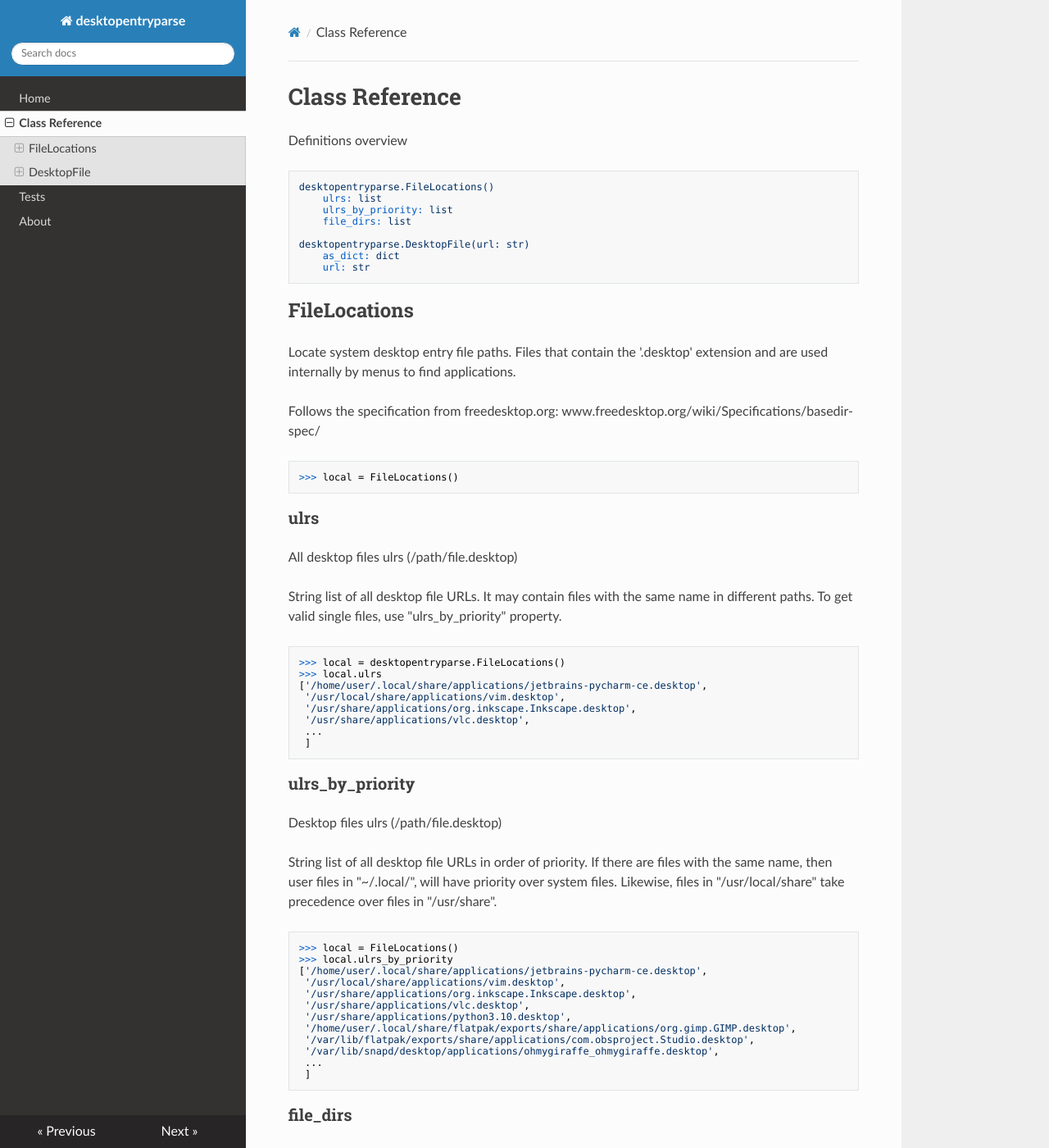
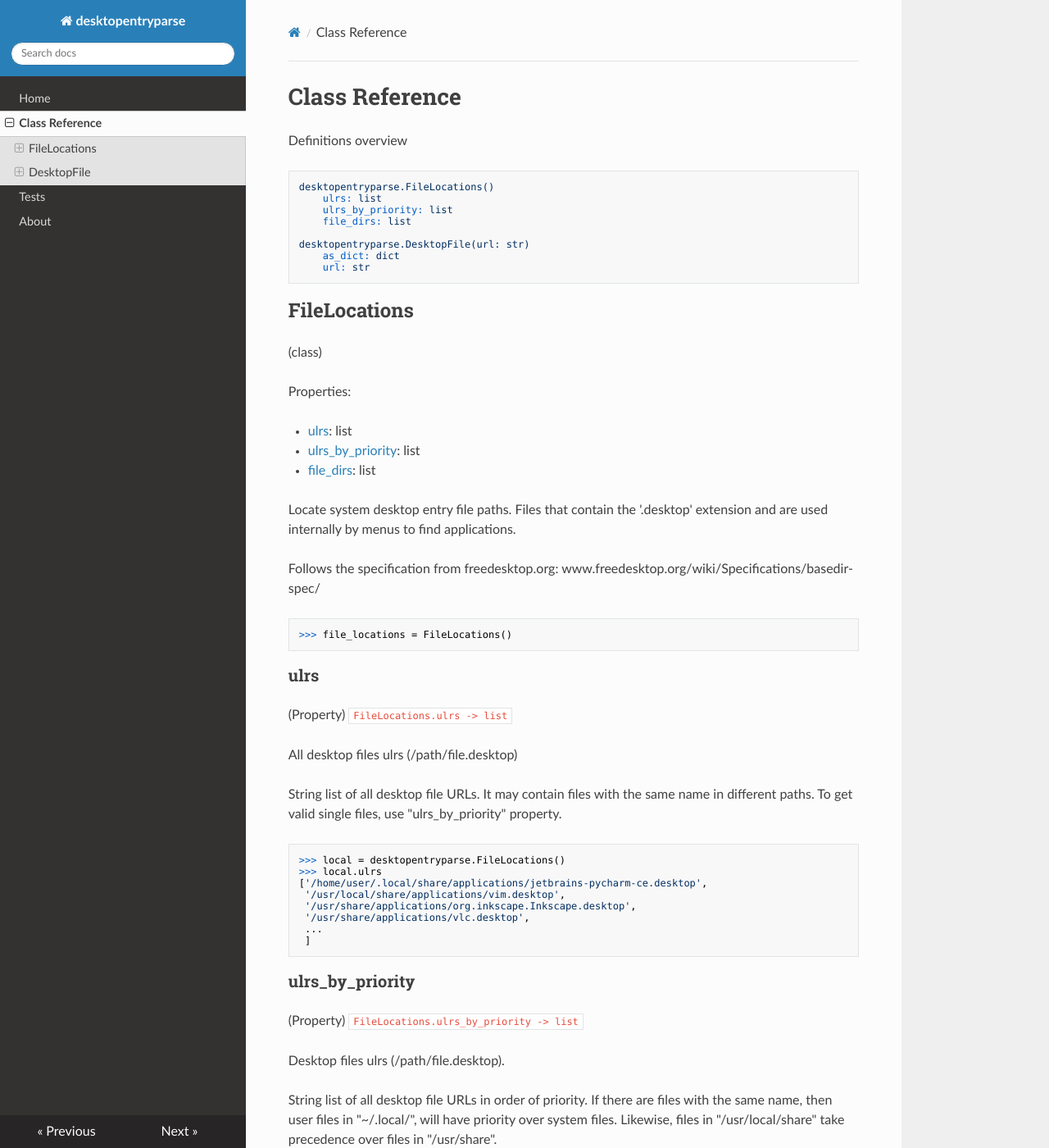
Before and after one commit to w-a-gomes/desktopentries, an MkDocs documentation site: the page built from docs/reference.md, in a window 1280 px wide and 1400 px high. Shown: the whole window at 82% size. Built offline with MkDocs 1.6.1, drawn with Linux system fonts in a browser that asks for light colours; nearby versions of some CDN libraries; some of the changed text lies outside the part shown.

Commit message:
documentation update

````diff
--- a/docs/reference.md
+++ b/docs/reference.md
@@ -13,16 +13,26 @@ desktopentryparse.DesktopFile(url: str)
 ```
 
 ## FileLocations
+(class)
+
+Properties:
+
+* [ulrs](#ulrs): list
+* [ulrs_by_priority](#ulrs_by_priority): list
+* [file_dirs](#file_dirs): list
+
 Locate system desktop entry file paths.
 Files that contain the '.desktop' extension and are used internally by
 menus to find applications.
 
 Follows the specification from freedesktop.org: www.freedesktop.org/wiki/Specifications/basedir-spec/
 ```python
->>> local = FileLocations()
+>>> file_locations = FileLocations()
 ```
 
 ### ulrs
+(Property) `FileLocations.ulrs -> list`
+
 All desktop files ulrs (/path/file.desktop)
 
 String list of all desktop file URLs. It may contain files with the
@@ -41,7 +51,9 @@ same name in different paths. To get valid single files, use
 ```
 
 ### ulrs_by_priority
-Desktop files ulrs (/path/file.desktop)
+(Property) `FileLocations.ulrs_by_priority -> list`
+
+Desktop files ulrs (/path/file.desktop).
 
 String list of all desktop file URLs in order of priority.
 If there are files with the same name, then user files in "~/.local/",
@@ -64,7 +76,7 @@ will have priority over system files. Likewise, files in
 ```
 
 ### file_dirs
-All desktop files path
+(Property) `FileLocations.file_dirs -> list`
 
 String list of all desktop file paths on the system as per settings
 in $XDG_DATA_HOME and $XDG_DATA_DIRS of the freedesktop.org spec.
@@ -80,15 +92,27 @@ in $XDG_DATA_HOME and $XDG_DATA_DIRS of the freedesktop.org spec.
 ```
 
 ## DesktopFile
+(class)
+
+Properties:
+
+* [as_dict](#as_dict): dict
+* [url](#url): str
+
 Desktop files are files with the extension '.desktop' and are used
 internally by menus to find applications. This object converts these files
 into a dictionary to provide easy access to their values.
+
+Positional parameters:
+`url`: Need a string of a desktop file like: "/path/file.desktop"
 
 ```python
 desktop_file = DesktopFile(url='/usr/share/applications/firefox.desktop')
 ```
 
 ### as_dict
+(Property) `DesktopFile.as_dict -> dict`
+
 Contents of a desktop file as a dictionary.
 ```python
 >>> desktop_file = DesktopFile(url='/usr/share/applications/firefox.desktop')
@@ -108,6 +132,8 @@ Contents of a desktop file as a dictionary.
 ```
 
 ### url
+(Property) `DesktopFile.url -> str`
+
 The URL used to construct this object, like: "/path/file.desktop".
 
 ```python
````
